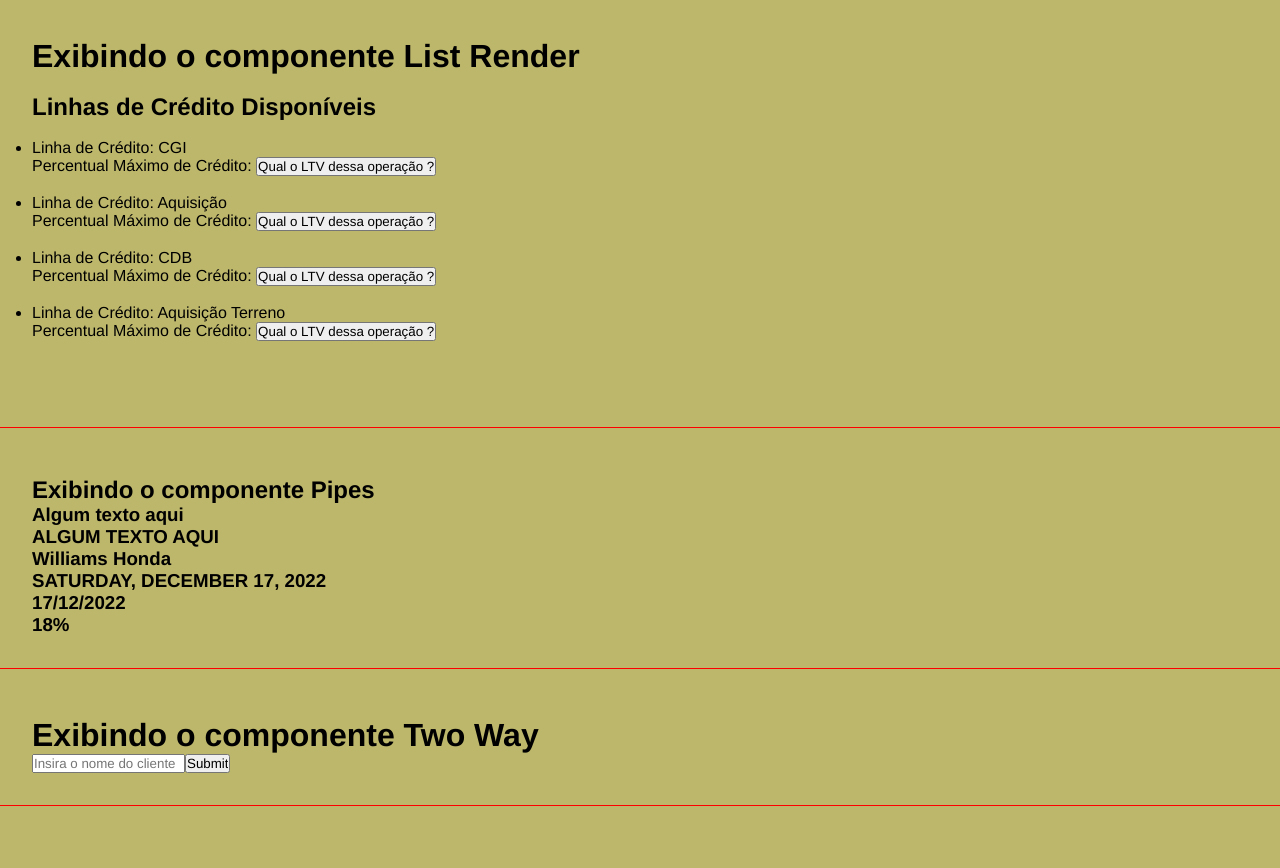
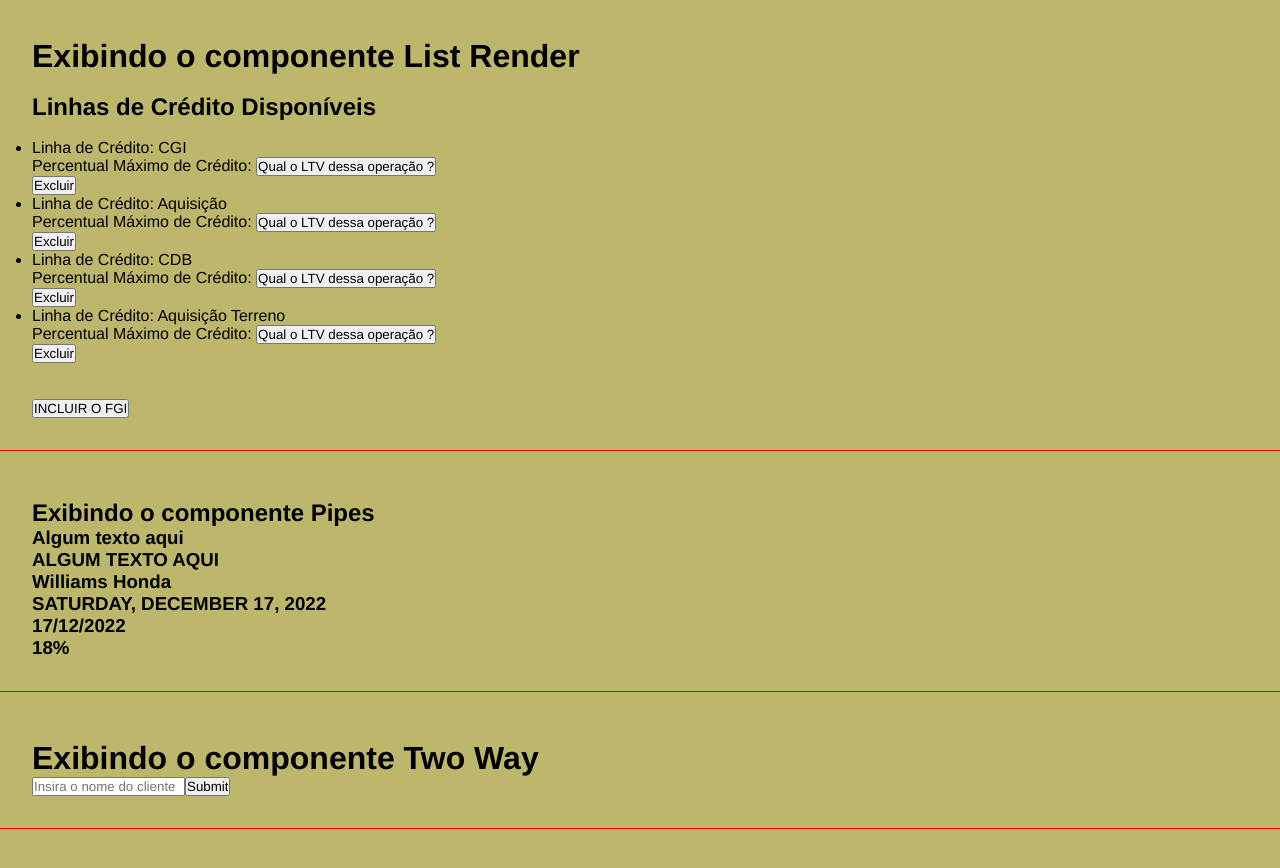
Before and after one commit to ernestopcaraujo/projectReviewAngular, an Angular app in the folder curso-angular/: page / in a window 1280 px wide. Shown: the part 1280-2148 px from the top of the page. Built offline with nearby package versions, Linux system fonts and the light colour scheme.

Commit message:
feat: added services features

```diff
--- a/curso-angular/src/app/components/list-render/list-render.component.html
+++ b/curso-angular/src/app/components/list-render/list-render.component.html
@@ -7,13 +7,16 @@
         <li *ngFor="let creditLine of creditLines; let indexOfElement=index">
             Linha de Crédito: {{creditLine.operation}}
             <br>
-            Percentual Máximo de Crédito: <button (click)="showLtv(creditLine)">Qual o LTV dessa operação ?</button><span *ngIf="indexOfElement==i; else valueNotFound">&nbsp;&nbsp;&nbsp;&nbsp;{{creditLines[indexOfElement].ltv}}<br></span>
+            Percentual Máximo de Crédito:
+            <button (click)="showLtv(creditLine)">Qual o LTV dessa operação ?</button>
+            <span *ngIf="indexOfElement==i; else valueNotFound">&nbsp;&nbsp;&nbsp;&nbsp;{{creditLines[indexOfElement].ltv}}<br></span>
+            <button (click)="excludeCredit(creditLine)">Excluir</button>
             <br>
             <ng-template #valueNotFound><p></p></ng-template>
-
         </li>
     </ul>
     <br>
     <br>
+    <button (click)="includeCredit()">INCLUIR O FGI</button>
     <p>{{creditDetails}}</p>
 </div>
```
